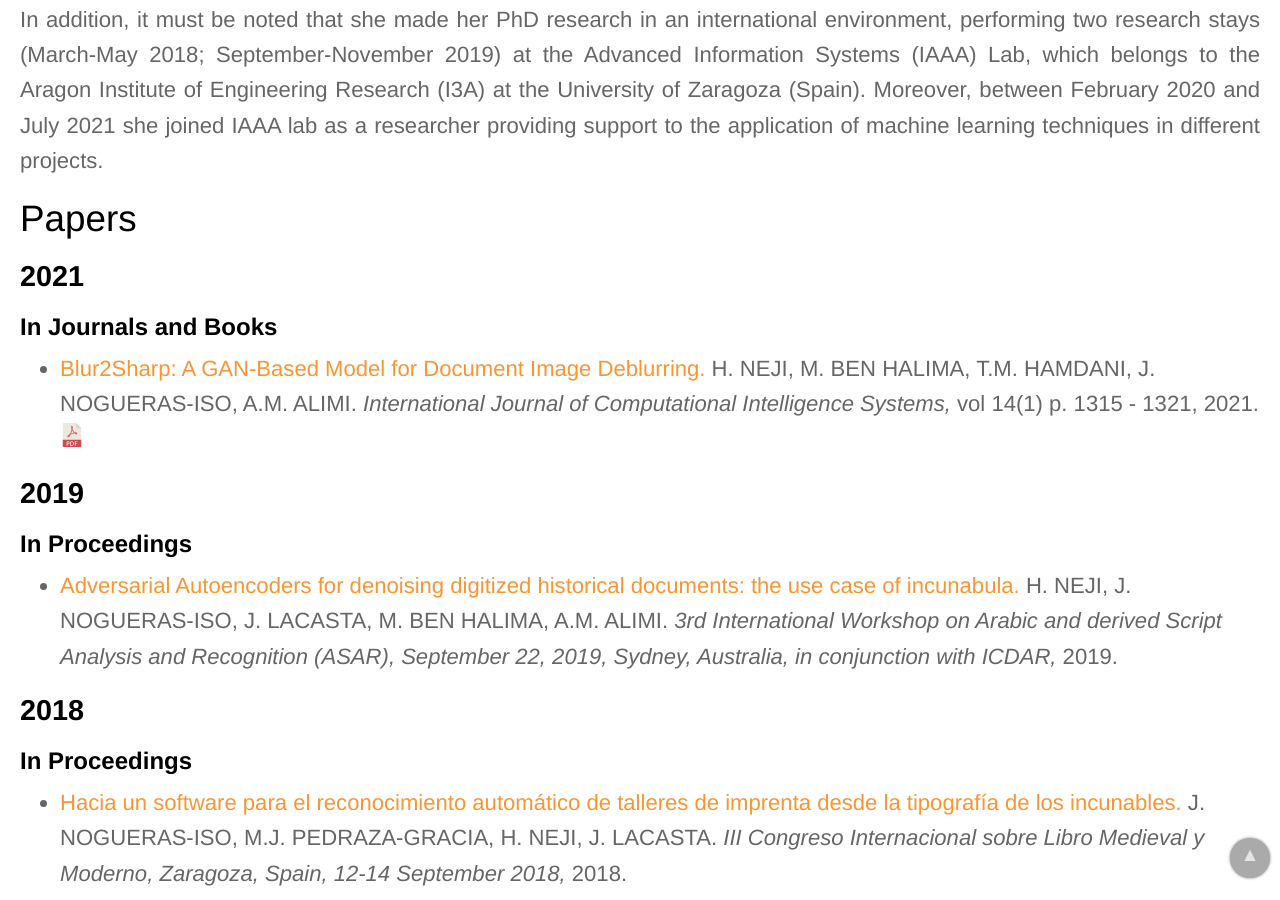
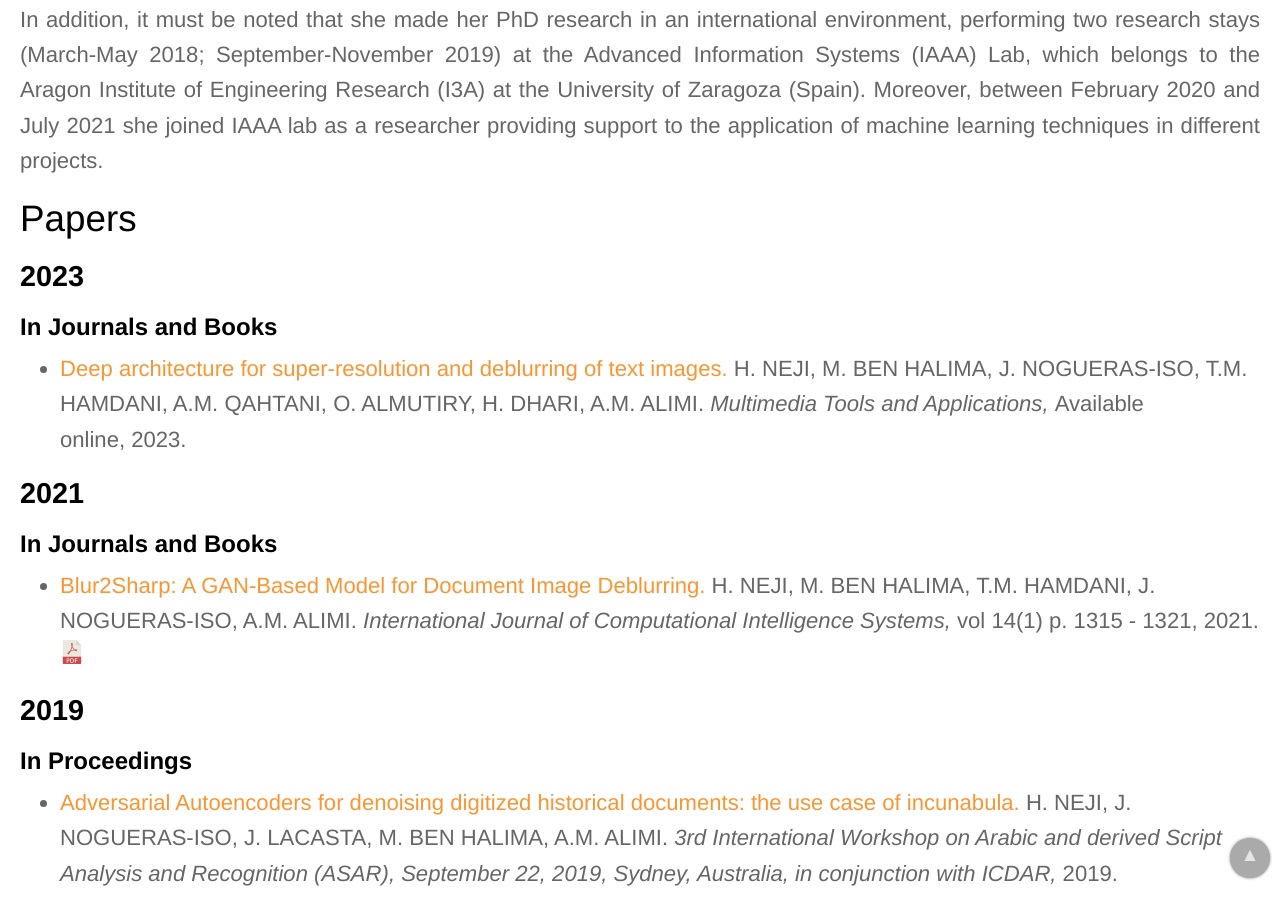
Before and after one commit to IAAA-Lab/IAAA-Lab.github.io, a Jekyll site: the page built from _staff/neji.md, in a window 1280 px wide and 900 px high, scrolled down 985 px. Built offline with Jekyll 4.4.1, drawn with Linux system fonts in a browser that asks for light colours.

Commit message:
Paper accepted at MTAP

```diff
--- a/_data/papers.yml
+++ b/_data/papers.yml
@@ -1,6 +1,14 @@
 # Importante: dentro de este fichero los artículos tienen que estar ordenados por año
 # (los más recientes primero) y dentro de cada año primero van los libros, luego los
 # artículos de revista y capítulos de libro y finalmente los artículos de congreso
+# -------------------
+- title: "Deep architecture for super-resolution and deblurring of text images"
+  url: https://doi.org/10.1007/s11042-023-15340-x
+  authors:  H. NEJI, M. BEN HALIMA, J. NOGUERAS-ISO, T.M. HAMDANI, A.M. QAHTANI, O. ALMUTIRY, H. DHARI, A.M. ALIMI
+  publication: "Multimedia Tools and Applications"
+  publication_detail: "Available online"
+  year: 2023
+  doi: 10.1007/s11042-023-15340-x
 # -------------------
 - title: "Discrete Global Grid Systems with quadrangular cells as reference frameworks for the current generation of Earth observation data cubes"
   url: https://doi.org/10.1016/j.envsoft.2023.105656
@@ -8,7 +16,7 @@
   publication: "Environmental Modelling & Software"
   publication_detail: "162 (2023) 105656"
   year: 2023
-  doi: https://doi.org/10.1016/j.envsoft.2023.105656
+  doi: 10.1016/j.envsoft.2023.105656
 # -------------------
 - title: "First Steps toward Voice User Interfaces for Web-Based Navigation of Geographic Information: A Spanish Terms Study"
   url: https://www.mdpi.com/2076-3417/13/4/2083
@@ -16,7 +24,7 @@
   publication: "Applied Sciences"
   publication_detail: "2023, 13(4), 2083"
   year: 2023
-  doi: https://doi.org/10.3390/app13042083
+  doi: 10.3390/app13042083
 # -------------------
 - title: "Tracing the origins of incunabula through the automatic identification of fonts in digitised documents"
   url: https://link.springer.com/article/10.1007/s11042-022-13108-3
```
